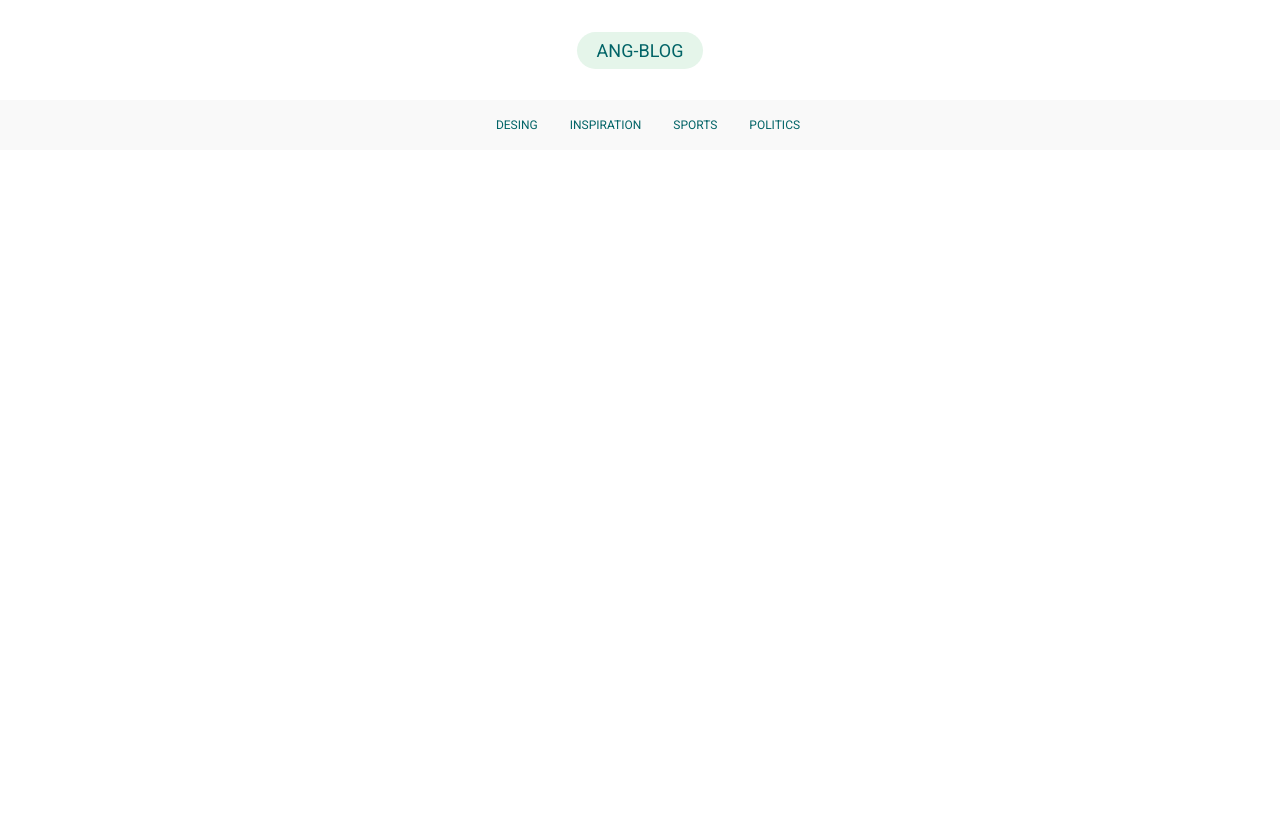
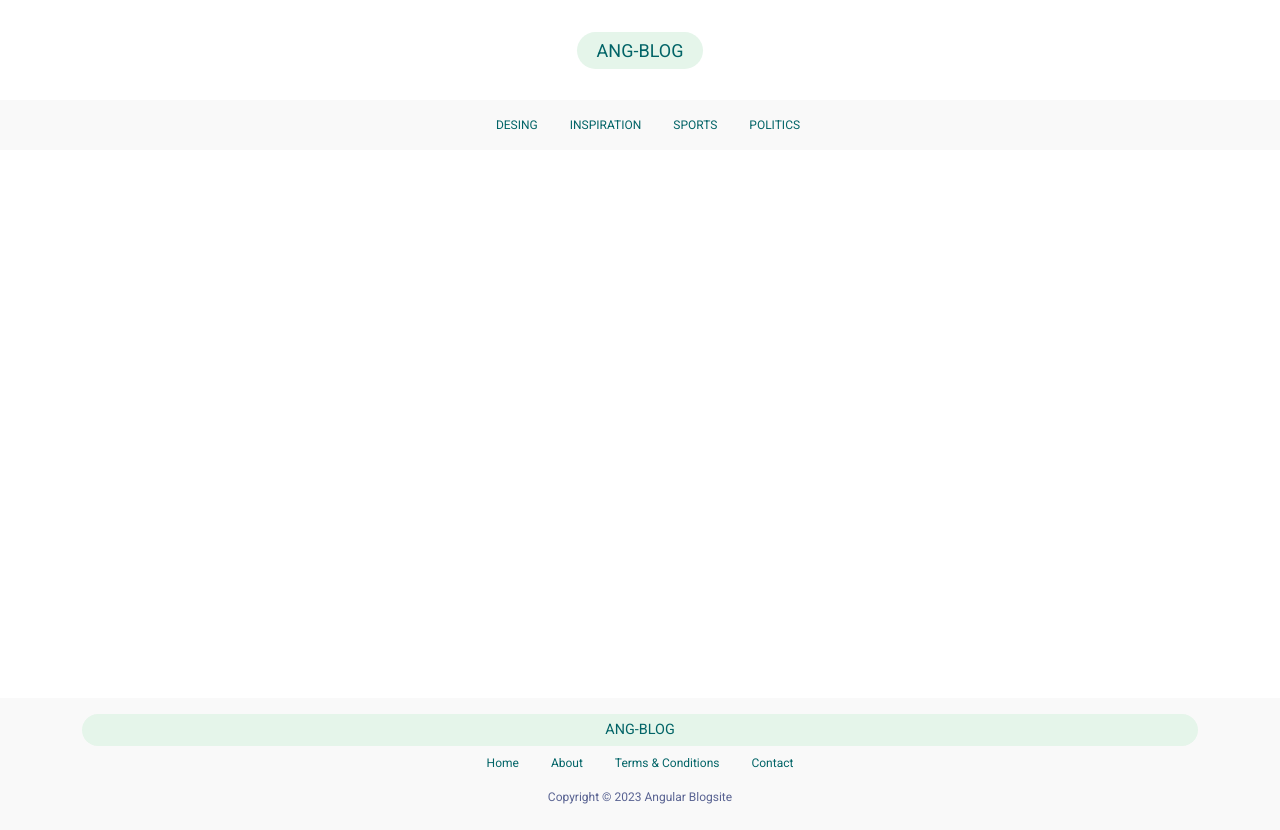
Before and after one commit to natalya-vd/angular_blog, an Angular app: page / in a window 1280 px wide. Before the commit the page ends 800 px from the top, so only its background shows below. Built offline with nearby package versions, Linux system fonts and the light colour scheme.

Commit message:
create footer

```diff
--- a/src/app/app.component.html
+++ b/src/app/app.component.html
@@ -3,3 +3,5 @@
 <app-category-navbar></app-category-navbar>
 
 <router-outlet></router-outlet>
+
+<app-footer></app-footer>
--- a/src/app/layouts/category-navbar/category-navbar.component.css
+++ b/src/app/layouts/category-navbar/category-navbar.component.css
@@ -6,5 +6,4 @@ nav {
 
 .nav-link {
   text-transform: uppercase;
-  color: var(--primary-color);
 }
--- a/src/app/layouts/footer/footer.component.css
+++ b/src/app/layouts/footer/footer.component.css
@@ -0,0 +1,10 @@
+footer {
+  min-height: 130px;
+  margin-top: 85vh;
+  padding: 16px;
+  background-color: var(--navbar-footer-color);
+}
+
+.logo {
+  font-size: 1.2em;
+}
--- a/src/app/layouts/footer/footer.component.html
+++ b/src/app/layouts/footer/footer.component.html
@@ -1 +1,28 @@
-<p>footer works!</p>
+<footer>
+  <div class="container">
+    <div class="row">
+      <div class="col-md-12 text-center">
+        <div class="logo">ANG-BLOG</div>
+
+        <div>
+          <ul class="nav justify-content-center">
+            <li class="nav-item">
+              <a href="#" class="nav-link">Home</a>
+            </li>
+            <li class="nav-item">
+              <a href="#" class="nav-link">About</a>
+            </li>
+            <li class="nav-item">
+              <a href="#" class="nav-link">Terms & Conditions</a>
+            </li>
+            <li class="nav-item">
+              <a href="#" class="nav-link">Contact</a>
+            </li>
+          </ul>
+        </div>
+
+        <p class="my-2">Copyright © 2023 Angular Blogsite</p>
+      </div>
+    </div>
+  </div>
+</footer>
--- a/src/app/layouts/header/header.component.css
+++ b/src/app/layouts/header/header.component.css
@@ -3,10 +3,6 @@ header {
 }
 
 .logo {
-  padding: 5px 20px;
-  border-radius: 20px;
-  background-color: var(--secondary-color);
-  color: var(--primary-color);
   font-size: 1.5em;
   text-decoration: none;
 }
--- a/src/styles.css
+++ b/src/styles.css
@@ -13,3 +13,14 @@ body {
   font-size: 12px;
   color: var(--body-text-color);
 }
+
+.logo {
+  padding: 5px 20px;
+  border-radius: 20px;
+  background-color: var(--secondary-color);
+  color: var(--primary-color);
+}
+
+.nav-link {
+  color: var(--primary-color);
+}
```
